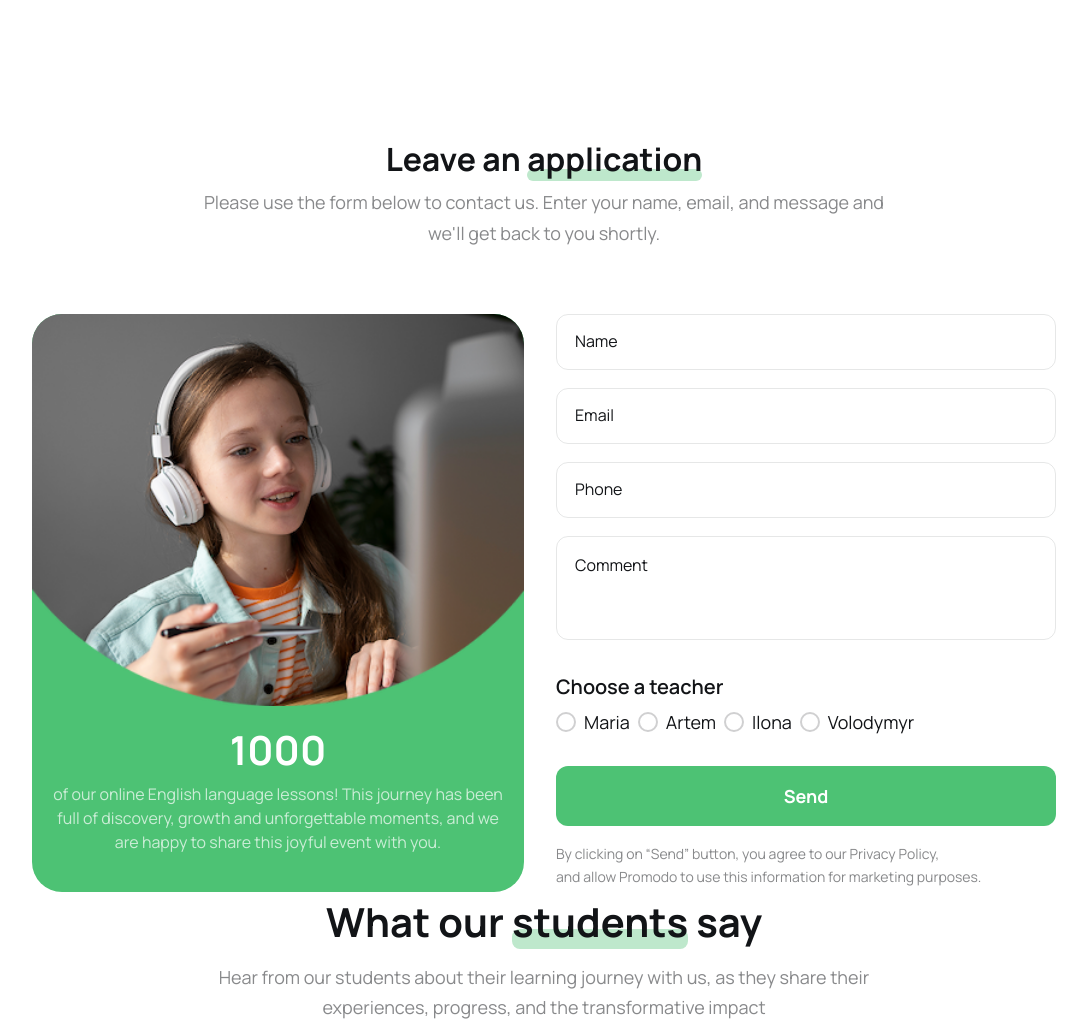
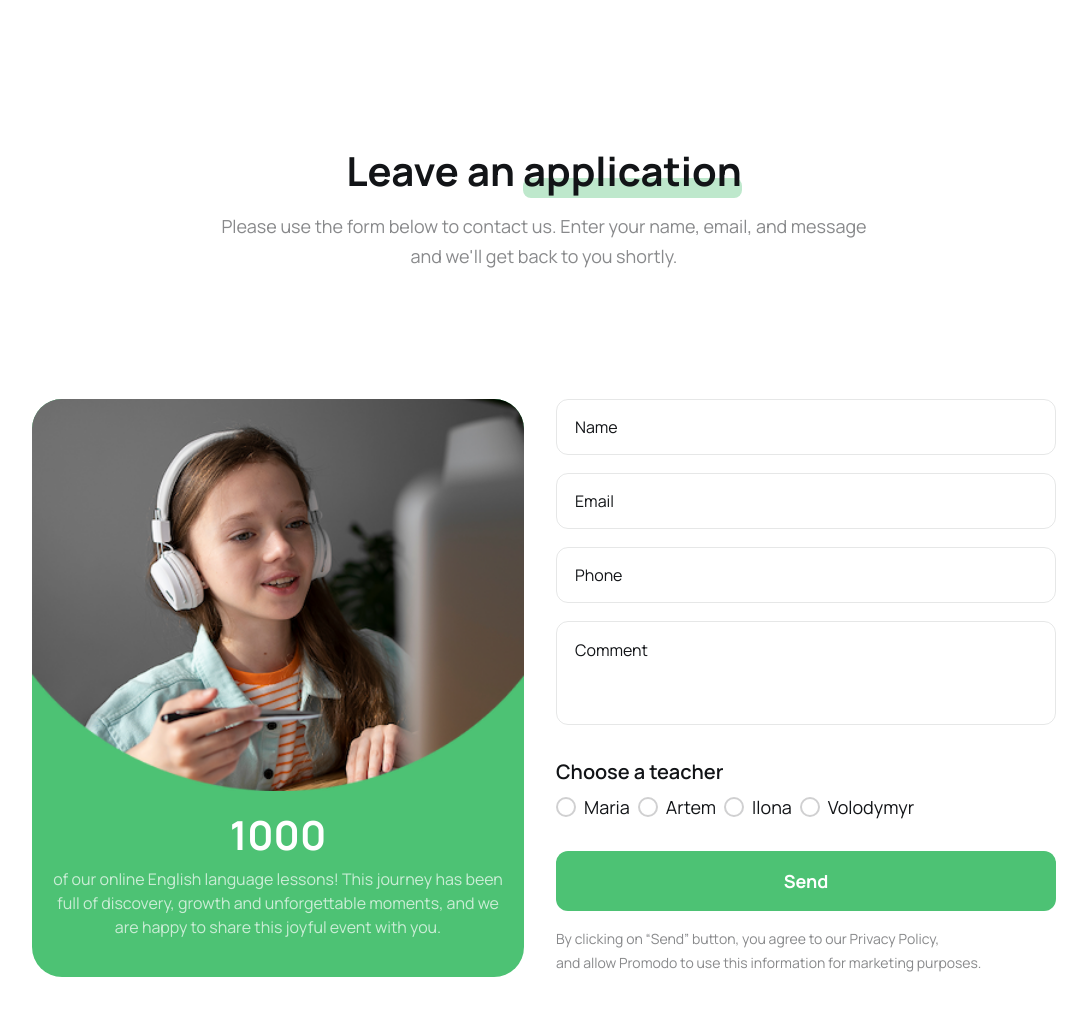
Before and after one commit to SergeyPoly/goit-markup-final-project, a website built with Vite: page src/index.html in a window 1280 px wide. Shown: the part 2442-3467 px from the top of the page, without its empty margins (96-1183 px from the left). Built offline with nearby package versions, Linux system fonts and the light colour scheme.

Commit message:
leave-application fix
- added common styles for section-title, span, section-description
- added with-offset class to leave-application-section, section-title and section-description
- deleted all unnessesary top margins

```diff
--- a/src/css/sections/leave-application-section.css
+++ b/src/css/sections/leave-application-section.css
@@ -1,7 +1,3 @@
-.leave-application-section {
-  margin-top: 80px;
-}
-
 .leave-application-hidden {
   display: none;
 }
@@ -12,39 +8,6 @@
   flex-direction: column;
   align-items: center;
   margin: 0 auto;
-}
-
-.leave-application-title {
-  font-size: 32px;
-
-  color: var(--black-color);
-  text-align: center;
-  font-weight: 700;
-}
-
-.leave-application-description {
-  font-size: 14px;
-  line-height: 1.74;
-  letter-spacing: 0;
-  text-align: center;
-
-  margin-top: 14px;
-}
-
-.application {
-  position: relative;
-}
-
-.application::after {
-  content: '';
-  position: absolute;
-  width: 100%;
-  height: 12px;
-  bottom: 0;
-  right: 0;
-  background: var(--secondary-accent-color);
-  border-radius: 8px;
-  z-index: -1;
 }
 
 .leave-application-label {
@@ -180,10 +143,6 @@
 /* ---------------------------TABLET SECTION-------------------------- */
 
 @media (min-width: 768px) {
-  .leave-application-section {
-    margin-top: 100px;
-  }
-
   .leave-application-container {
     max-width: 586px;
   }
@@ -201,11 +160,6 @@
     flex-direction: column;
     align-items: center;
     width: 500px;
-  }
-
-  .leave-application-description {
-    margin-top: 16px;
-    font-size: 18px;
   }
 
   .leave-application-label {
@@ -240,10 +194,6 @@
 }
 /* -------------------------------DESKTOP SECTION-------------------------------- */
 @media (min-width: 1280px) {
-  .leave-application-section {
-    margin-top: 150px;
-  }
-
   .leave-application-container {
     max-width: 1024px;
   }
@@ -256,9 +206,6 @@
   }
   .leave-application-form {
     margin-top: 0;
-  }
-  .leave-application-description {
-    max-width: 709px;
   }
 
   .leave-application-image-form-container {
--- a/src/partials/leave-application-section.html
+++ b/src/partials/leave-application-section.html
@@ -1,10 +1,13 @@
-<section class="leave-application-section" id="leave-application">
+<section
+  class="leave-application-section with-offset section"
+  id="leave-application"
+>
   <div class="container">
     <div class="leave-application-container">
-      <h2 class="leave-application-title">
-        Leave an <span class="application">application</span>
+      <h2 class="section-title with-offset">
+        Leave an <span class="rectangle">application</span>
       </h2>
-      <p class="leave-application-description">
+      <p class="section-description with-offset">
         Please use the form below to contact us. Enter your name, email, and
         message and we'll get back to you shortly.
       </p>
```
